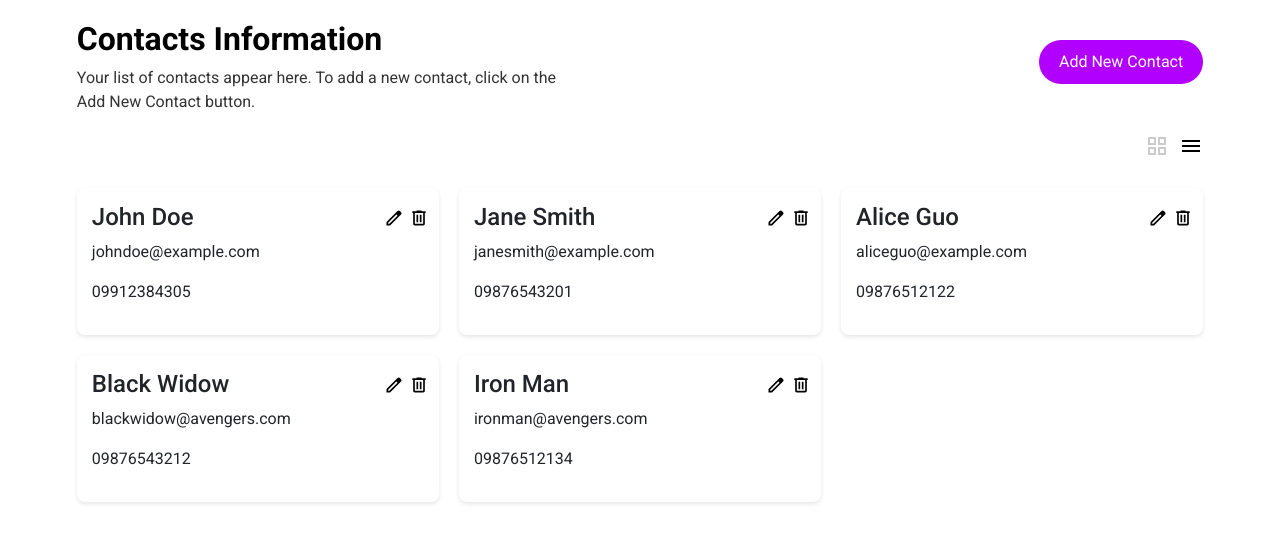
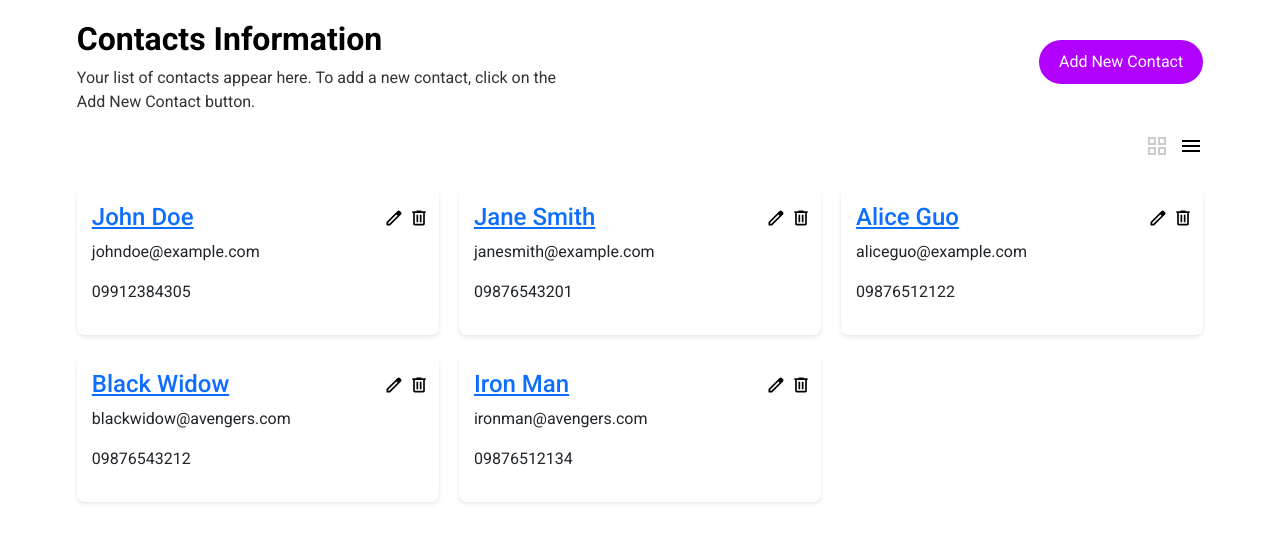
Before and after one commit to stephaniemicah/contact-assessment, an Angular app: page / in a window 1280 px wide. Shown: the top 542 px of the page. Built offline with nearby package versions, Linux system fonts and the light colour scheme; data requests are answered from the project's data file.

Commit message:
Import RouterLink

```diff
--- a/src/app/contacts/grid-view/grid-view.component.html
+++ b/src/app/contacts/grid-view/grid-view.component.html
@@ -4,7 +4,9 @@
       <img src="edit-icon.svg" alt="Edit" class="icon edit-icon" (click)="onEdit(contact)">
       <img src="delete-icon.svg" alt="Delete" class="icon delete-icon" (click)="deleteContact(contact.id)">
     </div>
-    <h4>{{ contact.name }}</h4>
+    <h4>
+      <a [routerLink]="['/view-contact', contact.id]">{{ contact.name }}</a>
+    </h4>
     <p>{{ contact.email }}</p>
     <p>{{ contact.phone }}</p>
   </div>
--- a/src/app/contacts/grid-view/grid-view.component.ts
+++ b/src/app/contacts/grid-view/grid-view.component.ts
@@ -2,11 +2,12 @@ import { Component, Input, Output, EventEmitter } from '@angular/core';
 import { Contact } from '../contact.model';
 import { CommonModule } from '@angular/common';
 import { ContactsService } from '../contacts.service';
+import { RouterLink } from '@angular/router';
 
 @Component({
   selector: 'app-grid-view',
   standalone: true,
-  imports: [CommonModule],
+  imports: [CommonModule, RouterLink],
   templateUrl: './grid-view.component.html',
   styleUrl: './grid-view.component.css'
 })
--- a/src/app/contacts/list-view/list-view.component.html
+++ b/src/app/contacts/list-view/list-view.component.html
@@ -11,7 +11,7 @@
     <tbody>
       <tr *ngFor="let contact of contacts" class="contact-item">
         <td>
-          <a href="#">{{ contact.name }}</a>
+          <a [routerLink]="['/view-contact', contact.id]">{{ contact.name }}</a>
         </td>
         <td>{{ contact.phone }}</td>
         <td>{{ contact.email }}</td>
--- a/src/app/contacts/list-view/list-view.component.ts
+++ b/src/app/contacts/list-view/list-view.component.ts
@@ -2,11 +2,12 @@ import { Component, EventEmitter, Input, OnInit, Output } from '@angular/core';
 import { CommonModule } from '@angular/common';
 import { ContactsService } from '../contacts.service';
 import { Contact } from '../contact.model';
+import { RouterLink } from '@angular/router';
 
 @Component({
   selector: 'app-list-view',
   standalone: true,
-  imports: [CommonModule],
+  imports: [CommonModule, RouterLink],
   templateUrl: './list-view.component.html',
   styleUrls: ['./list-view.component.css']
 })
```
